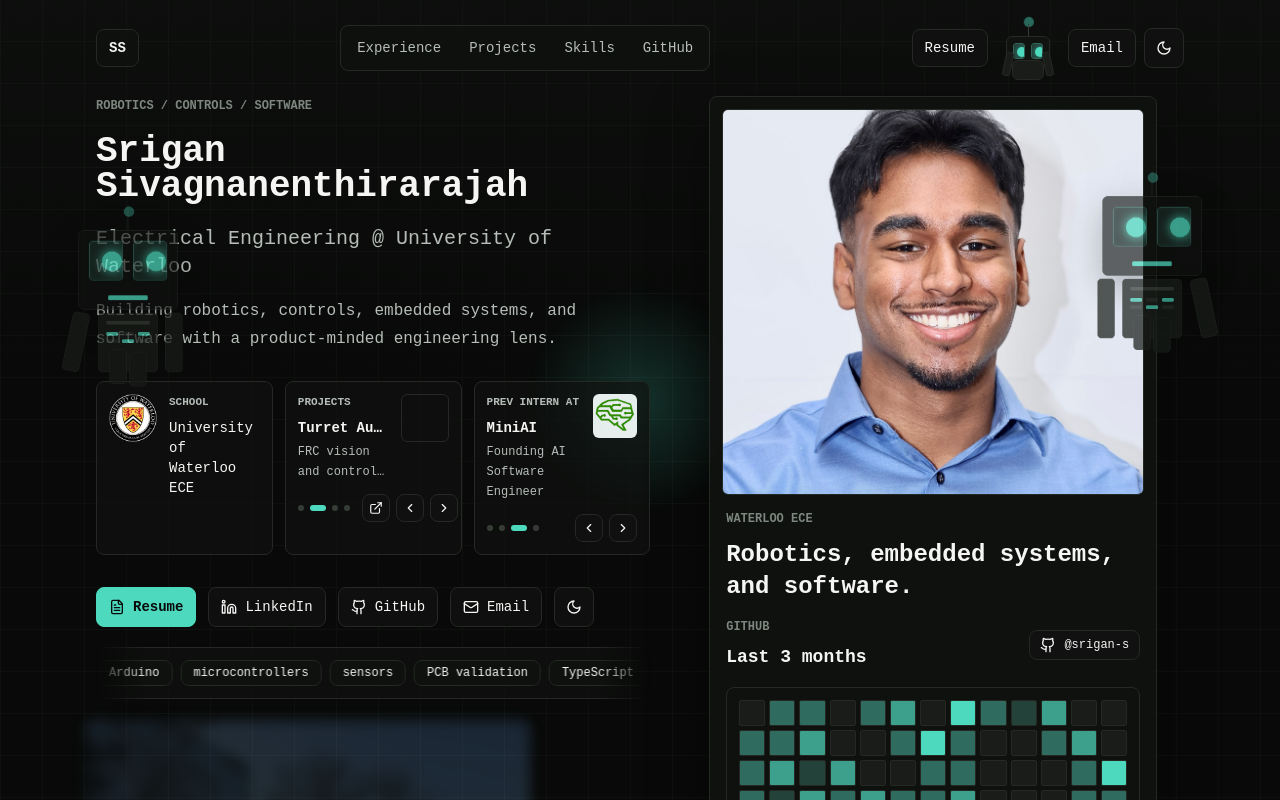
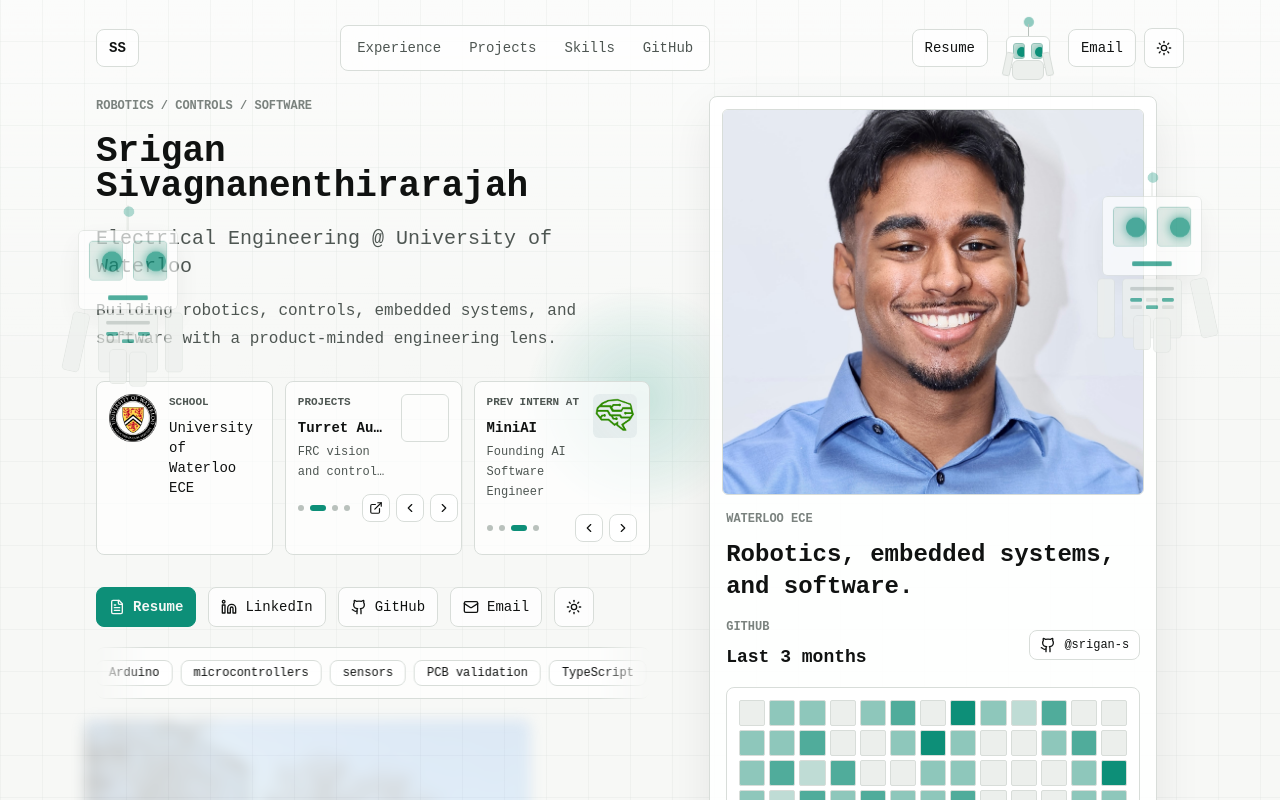
Before and after one commit to srigan-s/srigansite, a Next.js app: page / in a window 1280 px wide. Shown: the top 800 px of the page. Built offline with nearby package versions, Linux system fonts and the light colour scheme; grey boxes are pictures that could not be loaded.

Commit message:
ux changes

```diff
--- a/src/app/globals.css
+++ b/src/app/globals.css
@@ -65,6 +65,9 @@ a {
 }
 
 @media (pointer: fine) {
+  *,
+  *::before,
+  *::after,
   body,
   a,
   button,
@@ -130,30 +133,35 @@ a {
   .animated-name {
     display: block;
     gap: 0;
-    color: var(--text);
+    color: #101211;
   }
 
   .animated-name-line {
     display: block;
-    color: var(--text);
+    color: #101211;
     line-height: 0.98;
   }
 
   .animated-name-letter {
     display: inline-block;
-    color: var(--text);
+    color: #101211;
     letter-spacing: 0;
     transition:
       color 220ms ease,
-      text-shadow 220ms ease;
+      text-shadow 220ms ease,
+      transform 220ms ease;
   }
 
-  .animated-name-letter:hover {
-    animation: name-disintegrate 620ms steps(2, end);
+  .dark .animated-name,
+  .dark .animated-name-line,
+  .dark .animated-name-letter {
+    color: var(--text);
   }
 
   .animated-name:hover .animated-name-letter {
+    color: var(--accent);
     text-shadow: 0 0 24px color-mix(in srgb, var(--accent) 35%, transparent);
+    transform: translateY(-4px);
   }
 
   .section-title {
@@ -360,83 +368,177 @@ a {
     pointer-events: none;
   }
 
-  .intro-robot-ghost {
+  .intro-smash-robot {
     position: absolute;
-    right: 1rem;
-    bottom: 1rem;
-    width: 5.25rem;
-    height: 5.5rem;
+    left: 50%;
+    top: -12.25rem;
+    z-index: 2;
+    width: 13rem;
+    height: 16rem;
     pointer-events: none;
-    animation: intro-robot-float 2.2s ease-in-out infinite;
+    transform-origin: center bottom;
+    animation: intro-robot-hover-smash 3.3s ease-in-out forwards;
   }
 
-  .intro-robot-antenna {
+  .intro-smash-antenna {
+    position: absolute;
+    left: 50%;
+    top: 0.1rem;
+    height: 1.9rem;
+    width: 1px;
+    transform: translateX(-50%);
+    background: var(--line-strong);
+  }
+
+  .intro-smash-dot {
     position: absolute;
     left: 50%;
     top: 0;
-    height: 1rem;
-    width: 1px;
+    width: 0.9rem;
+    height: 0.9rem;
+    border-radius: 999px;
     transform: translateX(-50%);
+    background: var(--accent);
+    box-shadow: 0 0 18px color-mix(in srgb, var(--accent) 70%, transparent);
+    animation: robot-blink 1.8s ease-in-out infinite;
+  }
+
+  .intro-smash-head {
+    position: absolute;
+    left: 50%;
+    top: 1.85rem;
+    display: grid;
+    width: 8rem;
+    height: 6.4rem;
+    grid-template-columns: 1fr 1fr;
+    gap: 0.75rem;
+    transform: translateX(-50%);
+    border: 1px solid color-mix(in srgb, var(--accent) 42%, var(--line));
+    border-radius: 8px;
+    padding: 0.9rem;
+    background: color-mix(in srgb, var(--bg-elevated) 82%, transparent);
+    box-shadow: 0 16px 36px color-mix(in srgb, var(--accent) 12%, transparent);
+  }
+
+  .intro-smash-eye {
+    overflow: hidden;
+    border: 1px solid color-mix(in srgb, var(--accent) 42%, var(--line));
+    border-radius: 6px;
+    background: var(--bg-muted);
+    box-shadow: inset 0 0 20px color-mix(in srgb, var(--accent) 16%, transparent);
+  }
+
+  .intro-smash-eye::after {
+    content: '';
+    display: block;
+    width: 1.7rem;
+    height: 1.7rem;
+    margin: 0.75rem auto 0;
+    border-radius: 999px;
+    background: var(--accent);
+    box-shadow: 0 0 18px var(--accent), 0 0 34px color-mix(in srgb, var(--accent) 45%, transparent);
+    animation: intro-robot-eye-drop 3.3s ease-in-out forwards;
+  }
+
+  .intro-smash-mouth {
+    grid-column: 1 / -1;
+    justify-self: center;
+    width: 3rem;
+    height: 0.35rem;
+    border-radius: 999px;
     background: var(--accent);
   }
 
-  .intro-robot-dot {
+  .intro-smash-arm {
+    position: absolute;
+    top: 8.15rem;
+    width: 1.55rem;
+    height: 5.7rem;
+    border: 1px solid var(--line);
+    border-radius: 8px;
+    background: var(--bg-muted);
+    transform-origin: top center;
+  }
+
+  .intro-smash-arm-left {
+    left: 1.95rem;
+    animation: intro-robot-left-smash 3.3s ease-in-out forwards;
+  }
+
+  .intro-smash-arm-right {
+    right: 1.95rem;
+    animation: intro-robot-right-smash 3.3s ease-in-out forwards;
+  }
+
+  .intro-smash-body {
     position: absolute;
     left: 50%;
-    top: -0.15rem;
-    height: 0.45rem;
-    width: 0.45rem;
-    border-radius: 999px;
+    top: 8.45rem;
+    display: grid;
+    width: 5.35rem;
+    height: 4.4rem;
+    grid-template-columns: repeat(3, 1fr);
+    gap: 0.45rem;
     transform: translateX(-50%);
-    background: var(--accent);
-    box-shadow: 0 0 14px color-mix(in srgb, var(--accent) 65%, transparent);
+    border: 1px solid var(--line);
+    border-radius: 8px;
+    padding: 0.75rem;
+    background: var(--bg-muted);
   }
 
-  .intro-robot-head {
+  .intro-smash-body span {
+    height: 0.45rem;
+    border-radius: 2px;
+    background: var(--line-strong);
+  }
+
+  .intro-smash-body span:nth-child(odd) {
+    background: var(--accent);
+  }
+
+  .intro-smash-leg {
+    position: absolute;
+    bottom: 0;
+    width: 1.5rem;
+    height: 3rem;
+    border: 1px solid var(--line);
+    border-radius: 8px;
+    background: var(--bg-muted);
+  }
+
+  .intro-smash-leg-left {
+    left: 4.25rem;
+  }
+
+  .intro-smash-leg-right {
+    right: 4.25rem;
+  }
+
+  .intro-terminal-impact {
     position: absolute;
     left: 50%;
-    top: 1rem;
-    display: grid;
-    width: 4.25rem;
-    height: 3.1rem;
-    grid-template-columns: 1fr 1fr;
-    gap: 0.45rem;
-    transform: translateX(-50%);
-    border: 1px solid color-mix(in srgb, var(--accent) 55%, var(--line));
-    border-radius: 8px;
-    padding: 0.55rem;
-    background: color-mix(in srgb, var(--bg-elevated) 70%, transparent);
+    top: -0.35rem;
+    z-index: 1;
+    width: 9rem;
+    height: 1rem;
+    border: 1px solid var(--accent);
+    border-radius: 999px;
+    opacity: 0;
+    transform: translateX(-50%) scale(0.4);
+    animation: intro-terminal-smash-impact 3.3s ease-out forwards;
   }
 
-  .intro-robot-eye {
-    position: relative;
-    height: 1rem;
-    overflow: hidden;
-    border: 1px solid color-mix(in srgb, var(--accent) 38%, var(--line));
-    border-radius: 4px;
+  .nav-robot {
+    transform-origin: center bottom;
   }
 
-  .intro-robot-eye::after {
-    content: '';
-    position: absolute;
-    left: 0.35rem;
-    top: 0.25rem;
-    width: 0.38rem;
-    height: 0.38rem;
-    border-radius: 999px;
-    background: var(--accent);
-    box-shadow: 0 0 10px var(--accent);
-    animation: intro-robot-eye-scan 1.6s ease-in-out infinite;
+  .nav-robot-bounce,
+  .nav-robot:active {
+    animation: nav-robot-touch-bounce 420ms cubic-bezier(0.16, 1, 0.3, 1);
   }
 
-  .intro-robot-mouth {
-    grid-column: 1 / -1;
-    justify-self: center;
-    width: 1.8rem;
-    height: 0.18rem;
-    border-radius: 999px;
-    background: var(--accent);
-    opacity: 0.8;
+  .nav-robot:hover {
+    animation: nav-robot-touch-bounce 520ms cubic-bezier(0.16, 1, 0.3, 1);
   }
 
   .terminal-line {
@@ -453,6 +555,83 @@ a {
     width: 0.55em;
     background: var(--accent);
     animation: terminal-caret 900ms steps(2, end) infinite;
+  }
+}
+
+@keyframes intro-robot-hover-smash {
+  0% {
+    opacity: 1;
+    transform: translateX(-50%) translateY(0) scale(0.78);
+  }
+  38% {
+    transform: translateX(-50%) translateY(-9px) scale(0.78);
+  }
+  70% {
+    transform: translateX(-50%) translateY(2px) scale(0.78);
+  }
+  78% {
+    transform: translateX(-50%) translateY(34px) scale(0.82);
+  }
+  86% {
+    transform: translateX(-50%) translateY(16px) scale(0.79);
+  }
+  100% {
+    opacity: 1;
+    transform: translateX(-50%) translateY(12px) scale(0.79);
+  }
+}
+
+@keyframes intro-robot-left-smash {
+  0%, 68%, 100% {
+    transform: rotate(18deg);
+  }
+  78%, 82% {
+    transform: rotate(118deg) translateY(0.4rem);
+  }
+}
+
+@keyframes intro-robot-right-smash {
+  0%, 68%, 100% {
+    transform: rotate(-18deg);
+  }
+  78%, 82% {
+    transform: rotate(-118deg) translateY(0.4rem);
+  }
+}
+
+@keyframes intro-robot-eye-drop {
+  0%, 68%, 100% {
+    transform: translateY(0) scale(1);
+  }
+  78%, 82% {
+    transform: translateY(0.4rem) scale(1.08);
+  }
+}
+
+@keyframes intro-terminal-smash-impact {
+  0%, 75% {
+    opacity: 0;
+    transform: translateX(-50%) scale(0.4);
+  }
+  80% {
+    opacity: 0.9;
+    transform: translateX(-50%) scale(1);
+  }
+  94%, 100% {
+    opacity: 0;
+    transform: translateX(-50%) scale(1.45);
+  }
+}
+
+@keyframes nav-robot-touch-bounce {
+  0%, 100% {
+    transform: translateY(0) scale(1);
+  }
+  34% {
+    transform: translateY(-8px) scale(1.05);
+  }
+  64% {
+    transform: translateY(2px) scale(0.98);
   }
 }
 
@@ -586,24 +765,6 @@ a {
   }
 }
 
-@keyframes intro-robot-float {
-  0%, 100% {
-    transform: translateY(0);
-  }
-  50% {
-    transform: translateY(-5px);
-  }
-}
-
-@keyframes intro-robot-eye-scan {
-  0%, 100% {
-    transform: translateX(0);
-  }
-  50% {
-    transform: translateX(0.55rem);
-  }
-}
-
 @keyframes robot-bob {
   0%, 100% {
     translate: 0 0;
--- a/src/app/layout.tsx
+++ b/src/app/layout.tsx
@@ -26,7 +26,10 @@ export default function RootLayout({
             __html: `(() => {
   try {
     const stored = localStorage.getItem('theme');
-    if (stored === 'light') {
+    const hour = new Date().getHours();
+    const timeTheme = hour >= 7 && hour < 19 ? 'light' : 'dark';
+    const theme = stored === 'light' || stored === 'dark' ? stored : timeTheme;
+    if (theme === 'light') {
       document.documentElement.classList.remove('dark');
     } else {
       document.documentElement.classList.add('dark');
--- a/src/components/portfolio/CustomCursor.tsx
+++ b/src/components/portfolio/CustomCursor.tsx
@@ -47,7 +47,7 @@ export function CustomCursor() {
   return (
     <motion.div
       aria-hidden="true"
-      className="pointer-events-none fixed left-0 top-0 z-[90] hidden h-4 w-4 rounded-[2px] border md:block"
+      className="pointer-events-none fixed left-0 top-0 z-[90] h-4 w-4 rounded-[2px] border"
       style={{
         x: springX,
         y: springY,
--- a/src/components/portfolio/Hero.tsx
+++ b/src/components/portfolio/Hero.tsx
@@ -2,6 +2,7 @@
 
 import { ArrowDown } from 'lucide-react';
 import { motion } from 'framer-motion';
+import type { Variants } from 'framer-motion';
 import { profile } from '@/data/portfolio';
 import { HeroPortrait } from './HeroPortrait';
 import { PersonalPhotoCarousel } from './PersonalPhotoCarousel';
@@ -12,43 +13,45 @@ import { ThemeToggle } from './ThemeToggle';
 
 const nameLines = profile.name.split(' ');
 
-const nameContainerVariants = {
+const nameEase = [0.16, 1, 0.3, 1] as const;
+
+const nameContainerVariants: Variants = {
   hidden: {},
   visible: {
     transition: {
-      delayChildren: 2.2,
-      staggerChildren: 0.14,
-    },
-  },
-  hover: {
-    transition: {
-      staggerChildren: 0.04,
+      delayChildren: 3.8,
+      staggerChildren: 0.08,
     },
   },
 };
 
-const nameLineVariants = {
+const nameLineVariants: Variants = {
   hidden: {
-    opacity: 0,
-    y: 24,
-    filter: 'blur(10px)',
+    opacity: 1,
   },
   visible: {
     opacity: 1,
-    y: 0,
-    filter: 'blur(0px)',
-  },
-  hover: {
     transition: {
-      staggerChildren: 0.018,
+      staggerChildren: 0.045,
     },
   },
 };
 
-const nameLetterVariants = {
-  hover: {
-    y: -4,
-    color: 'var(--accent)',
+const nameLetterVariants: Variants = {
+  hidden: {
+    opacity: 0,
+    y: 10,
+    filter: 'blur(7px)',
+  },
+  visible: {
+    opacity: [0, 1, 0.25, 1, 0.55, 1],
+    y: [10, -2, 0, 1, 0, 0],
+    filter: ['blur(7px)', 'blur(0px)', 'blur(2px)', 'blur(0px)', 'blur(1px)', 'blur(0px)'],
+    transition: {
+      duration: 0.58,
+      ease: nameEase,
+      times: [0, 0.24, 0.42, 0.62, 0.78, 1],
+    },
   },
 };
 
@@ -76,7 +79,6 @@ export function Hero() {
             data-cursor="hover"
             initial="hidden"
             animate="visible"
-            whileHover="hover"
             variants={nameContainerVariants}
           >
             {nameLines.map((line, lineIndex) => (
@@ -85,7 +87,6 @@ export function Hero() {
                 className="animated-name-line"
                 key={line}
                 variants={nameLineVariants}
-                transition={{ duration: 0.52, ease: [0.16, 1, 0.3, 1] }}
               >
                 {line.split('').map((letter, letterIndex) => (
                   <motion.span
@@ -93,7 +94,7 @@ export function Hero() {
                     data-cursor="hover"
                     key={`${letter}-${lineIndex}-${letterIndex}`}
                     style={{ animationDelay: `${letterIndex * 34}ms` }}
-                    transition={{ duration: 0.46, ease: [0.16, 1, 0.3, 1] }}
+                    transition={{ duration: 0.46, ease: nameEase }}
                     variants={nameLetterVariants}
                   >
                     {letter}
--- a/src/components/portfolio/NavRobot.tsx
+++ b/src/components/portfolio/NavRobot.tsx
@@ -13,6 +13,8 @@ const clamp = (value: number, min: number, max: number) => Math.min(Math.max(val
 
 export function NavRobot() {
   const robotRef = useRef<HTMLDivElement | null>(null);
+  const bounceTimer = useRef<number | null>(null);
+  const [isBouncing, setIsBouncing] = useState(false);
   const [pose, setPose] = useState<RobotPose>({
     rotateX: 0,
     rotateY: 0,
@@ -43,11 +45,34 @@ export function NavRobot() {
     return () => window.removeEventListener('pointermove', updatePose);
   }, []);
 
+  const triggerBounce = () => {
+    setIsBouncing(false);
+
+    window.requestAnimationFrame(() => {
+      setIsBouncing(true);
+
+      if (bounceTimer.current) {
+        window.clearTimeout(bounceTimer.current);
+      }
+
+      bounceTimer.current = window.setTimeout(() => setIsBouncing(false), 560);
+    });
+  };
+
+  useEffect(() => {
+    return () => {
+      if (bounceTimer.current) {
+        window.clearTimeout(bounceTimer.current);
+      }
+    };
+  }, []);
+
   return (
     <div
       aria-label="Mouse-tracking robot"
-      className="relative block h-10 w-10 md:h-16 md:w-16"
+      className={`nav-robot relative block h-10 w-10 md:h-16 md:w-16${isBouncing ? ' nav-robot-bounce' : ''}`}
       data-cursor="hover"
+      onPointerDown={triggerBounce}
       ref={robotRef}
       role="img"
       style={{ perspective: '420px' }}
--- a/src/components/portfolio/ThemeToggle.tsx
+++ b/src/components/portfolio/ThemeToggle.tsx
@@ -5,13 +5,18 @@ import { useEffect, useState } from 'react';
 
 type Theme = 'light' | 'dark';
 
+const getTimeBasedTheme = (): Theme => {
+  const hour = new Date().getHours();
+  return hour >= 7 && hour < 19 ? 'light' : 'dark';
+};
+
 const getPreferredTheme = (): Theme => {
   if (typeof window === 'undefined') return 'dark';
 
   const storedTheme = window.localStorage.getItem('theme');
   if (storedTheme === 'light' || storedTheme === 'dark') return storedTheme;
 
-  return 'dark';
+  return getTimeBasedTheme();
 };
 
 export function ThemeToggle() {
@@ -29,7 +34,6 @@ export function ThemeToggle() {
     if (!mounted) return;
 
     document.documentElement.classList.toggle('dark', theme === 'dark');
-    window.localStorage.setItem('theme', theme);
   }, [mounted, theme]);
 
   const nextTheme = theme === 'dark' ? 'light' : 'dark';
@@ -40,7 +44,10 @@ export function ThemeToggle() {
       aria-label={`Switch to ${nextTheme} mode`}
       className="link-button h-10 w-10 p-0"
       data-cursor="hover"
-      onClick={() => setTheme(nextTheme)}
+      onClick={() => {
+        window.localStorage.setItem('theme', nextTheme);
+        setTheme(nextTheme);
+      }}
       type="button"
     >
       <Icon className="h-4 w-4" />
```
Also changed, not shown: src/components/portfolio/RobotIntro.tsx (+22 -14 lines).
